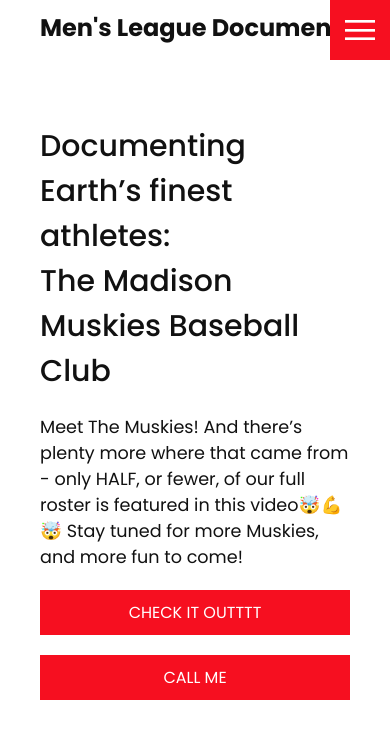
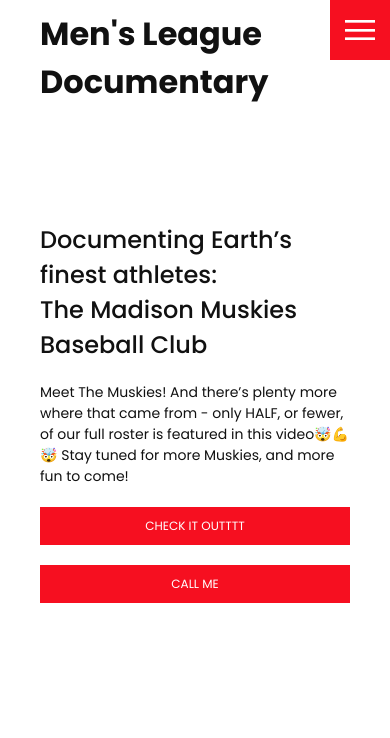
Before and after one commit to skottyK/mensLeague, a plain HTML site: page index.html in a window 390 px wide. Drawn offline with Linux system fonts and the light colour scheme; a script that the page names is missing.

Commit message:
Update style.css1

```diff
--- a/css/style.css
+++ b/css/style.css
@@ -19,13 +19,13 @@ body {
 }
 
 h1 {
-  font-size: 30px;
+  font-size: clamp(24px, 5vw, 30px);
   font-weight: 500;
 }
 
 p {
   margin: 20px 0 10px;
-  font-size: 1.1rem;
+  font-size: clamp(14px, 2.5vw, 1.1rem);
 }
 
 section {
@@ -52,6 +52,7 @@ section.home {
   padding: 10px 30px;
   margin: 20px 0;
   border: 0;
+  font-size: clamp(12px, 2vw, 16px);
 }
 
 .btn:hover {
@@ -62,7 +63,7 @@ section.home {
   position: absolute;
   top: 30px;
   left: 100px;
-  font-size: 2rem;
+  font-size: clamp(20px, 4vw, 2rem);
   font-weight: 700;
   z-index: 20;
 }
@@ -78,6 +79,7 @@ section.home {
   margin: 20px 0;
   border: 0;
   text-align: center;
+  font-size: clamp(12px, 2vw, 16px);
 }
 
 .btn_v2:hover {
@@ -143,7 +145,7 @@ section.home {
 }
 
 .navigation ul li a {
-  font-size: 2.2rem;
+  font-size: clamp(16px, 3vw, 2.2rem);
   color: #111;
   text-decoration: none;
   font-weight: 300;
@@ -377,7 +379,6 @@ section.home {
   .logo {
     top: 10px;
     left: 40px;
-    font-size: 1.5rem;
   }
 
   section {
```
